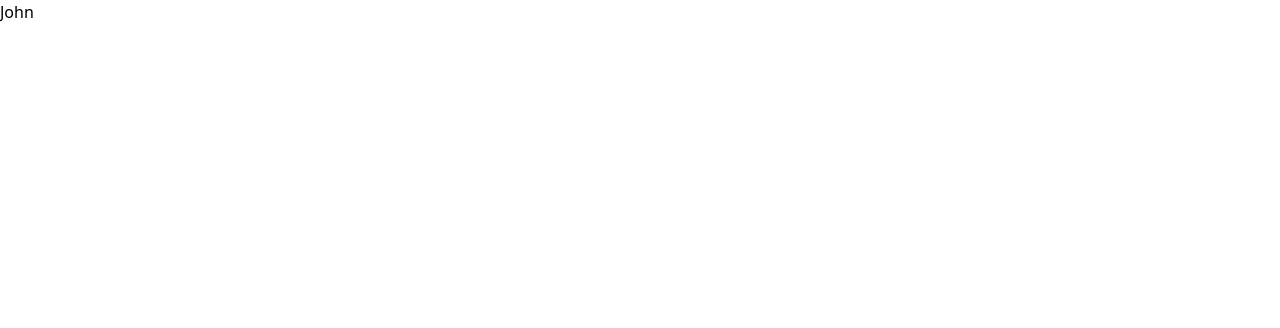
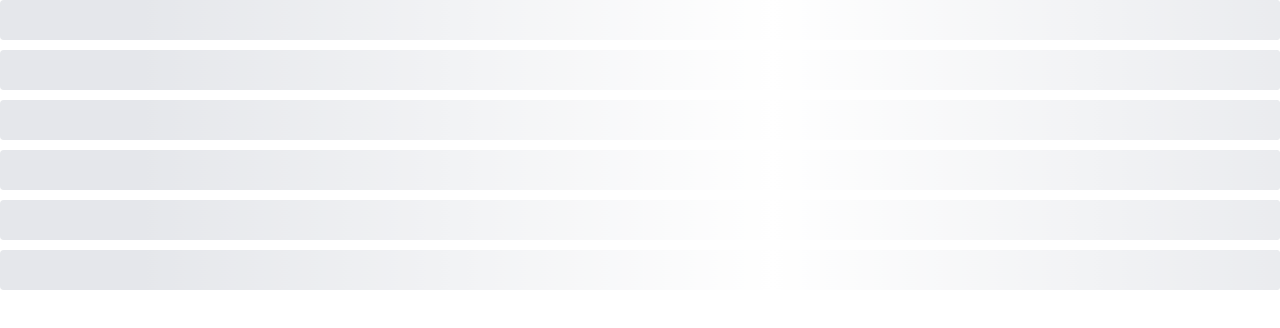
Before and after one commit to jerrychiu0863/redux-async, a React (Vite) app: page / in a window 1280 px wide. Shown: the top 328 px of the page. Built offline with nearby package versions, Linux system fonts and the light colour scheme; data requests are answered from the project's data file.

Commit message:
add skeleton component

```diff
--- a/src/components/Skeleton.tsx
+++ b/src/components/Skeleton.tsx
@@ -1,9 +1,33 @@
 import classNames from "classnames";
 import { twMerge } from "tailwind-merge";
 
-export default function Skeleton({ times }: { times: number }) {
+export default function Skeleton({ times, className }: { times: number, className: string }) {
+
+
   const boxes = Array(times).fill(0).map((_, i) => {
-    return <div key={i} />
+    const outerClasses = twMerge(classNames(
+      'relative',
+      'overflow-hidden',
+      'bg-gray-200',
+      'rounded',
+      'mb-2.5',
+      className
+    ));
+    const innerClasses = twMerge(classNames(
+      'animate-shimmer',
+      'absolute',
+      'inset-0',
+      '-translate-x-full',
+      'bg-gradient-to-r',
+      'from-gray-200',
+      'via-white',
+      'to-gray-200'
+    ))
+    return (
+      <div key={i} className={outerClasses}>
+        <div className={innerClasses} />
+      </div>
+    )
   })
 
   return boxes
--- a/src/components/UserList.tsx
+++ b/src/components/UserList.tsx
@@ -13,7 +13,7 @@ export default function UserList() {
 
 
   if (isLoading) {
-    return <Skeleton times={6} />
+    return <Skeleton times={6} className="h-10 w-full" />
   }
 
   if (error) {
--- a/src/store/thunks/fetchUsers.tsx
+++ b/src/store/thunks/fetchUsers.tsx
@@ -13,7 +13,7 @@ export const fetchUsers = createAsyncThunk<User[], void, { rejectValue: string }
   const { data, status } = await axios.get('http://localhost:3005/users') as ResponseType;
 
   // DEV ONLU
-  await pause(1000)
+  await pause(90000)
 
   if (status < 200 || status >= 300) {
     return rejectWithValue('An unknow error!')
--- a/tailwind.config.js
+++ b/tailwind.config.js
@@ -2,7 +2,18 @@
 export default {
   content: ["./index.html", "./src/**/*.{js,ts,jsx,tsx}"],
   theme: {
-    extend: {},
+    extend: {
+      keyframes: {
+        shimmer: {
+          "100%": {
+            transform: "translateX(100%)",
+          },
+        },
+      },
+      animation: {
+        shimmer: "shimmer 1.5s infinite",
+      },
+    },
   },
   plugins: [],
 };
```
